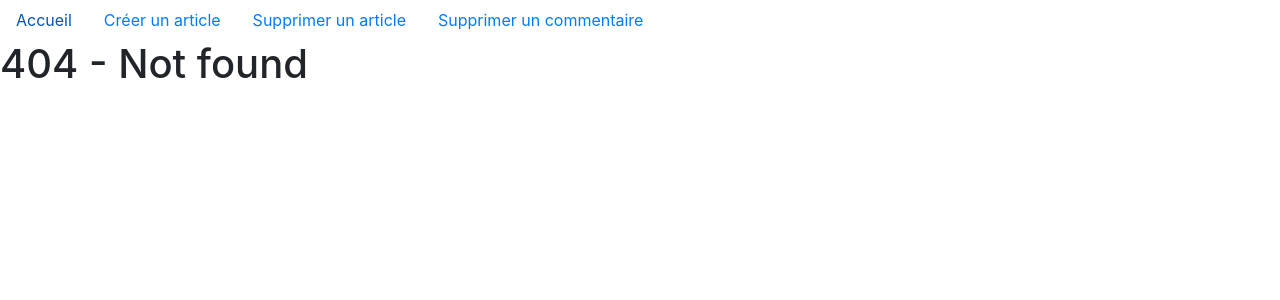
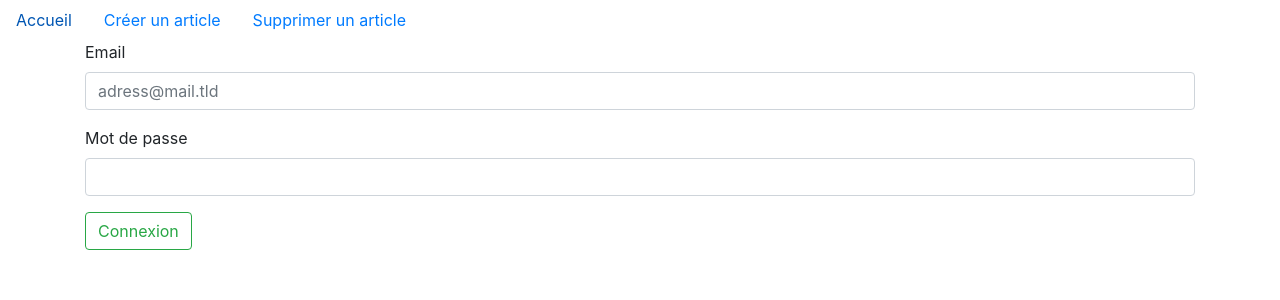
Before and after one commit to Syldariele/react, a React (Create React App) app: page /Signin in a window 1280 px wide. Before the commit this address had no page. Shown: the top 300 px of the page. Built offline with nearby package versions, Linux system fonts and the light colour scheme.

Commit message:
add Signin page

```diff
--- a/package.json
+++ b/package.json
@@ -9,6 +9,7 @@
     "react": "^16.13.1",
     "react-bootstrap": "^1.0.0",
     "react-dom": "^16.13.1",
+    "react-icons": "^3.9.0",
     "react-router-dom": "^5.1.2",
     "react-scripts": "3.4.1",
     "react-toastify": "^5.5.0"
--- a/src/App.js
+++ b/src/App.js
@@ -8,12 +8,11 @@ import {ToastContainer} from "react-toastify";
 import "react-toastify/dist/ReactToastify.min.css";
 
 import Navigation from "./components/Navigation";
-
+import Home from "./pages/Home";
+import Signin from "./pages/Signin";
 import CreateArticle from "./pages/CreatArticle";
 import DeleteArticle from "./pages/DeleteArticle";
-import Home from "./pages/Home";
 import NotFound from "./pages/NotFound";
-import DeleteComment from "./pages/DeleteComment";
 import ViewArticle from "./pages/ViewArticle";
 
 const App = () => {
@@ -22,10 +21,10 @@ const App = () => {
             <Navigation/>
             <Switch>
                 <Route exact path="/"          component={Home}/>
+                <Route exact path="/Signin"    component={Signin}/>
                 <Route path="/articles/create" component={CreateArticle}/>
                 <Route path="/articles/delete" component={DeleteArticle}/>
                 <Route path="/article/:id"     component={ViewArticle}/>
-                <Route path="/comments/delete" component={DeleteComment}/>
                 <Route path="*"                component={NotFound}/>
             </Switch>
             <ToastContainer/>
--- a/src/components/Navigation.js
+++ b/src/components/Navigation.js
@@ -20,11 +20,6 @@ const Navigation = () => {
                     Supprimer un article
                 </Nav.Link>
             </Nav.Item>
-            <Nav.Item>
-                <Nav.Link as={Link} to="/comments/delete" >
-                    Supprimer un commentaire
-                </Nav.Link>
-            </Nav.Item>
         </Nav>
     );
 };
--- /dev/null
+++ b/src/components/ViewComment.js
@@ -0,0 +1,63 @@
+import React from 'react';
+import { formatDate } from "../utils/date";
+import { ListGroup } from "react-bootstrap";
+import Button from 'react-bootstrap/Button';
+import { FaTrash } from 'react-icons/fa';
+import {toast} from "react-toastify";
+
+const ViewComment = ({ comment, onDelete }) => {
+    const { id, content, created_at, authorFirstname, authorLastname } = comment;
+
+    const handleClick = () => {
+        fetch('http://localhost:3001/api/comments/delete', {
+            method: "POST",
+            headers: {
+                'Content-Type': 'application/json',
+                'Accept': 'application/json',
+            },
+            body: JSON.stringify({
+                id,
+            }),
+        })
+            .then((result) => {
+                return result.json();
+            })
+            .then(({ status, extra }) => {
+                if (status === "OK") {
+                    onDelete(id);
+                    toast.success("Le commentaire a bien été supprimé");
+                }else {
+                    toast.error(
+                        <div>
+                            Oups... Nous avons eu une erreur ! <br/>
+                            {extra}
+                        </div>
+                    );
+                }
+            })
+            .catch((error) => {
+                toast.error("Oups... Nous avons eu une erreur !");
+            });
+    };
+    return (
+        <ListGroup.Item>
+            <p>
+                <Button
+                    variant="outline-danger"
+                    onClick={handleClick}
+                >
+                    <FaTrash/>
+                </Button>
+                &nbsp;
+                {content}
+            </p>
+            <small className="text-muted">
+                crée le&nbsp;
+                { formatDate(created_at)}&nbsp;
+                par {authorFirstname}&nbsp;{authorLastname}
+            </small>
+        </ListGroup.Item>
+    );
+};
+
+export default ViewComment;
--- a/src/components/ViewComments.js
+++ b/src/components/ViewComments.js
@@ -1,9 +1,8 @@
 import React, {useEffect, useState} from "react";
 import {toast} from "react-toastify";
-import Card from "react-bootstrap/Card";
-import {formatDate} from "../utils/date";
 import {ListGroup} from "react-bootstrap";
 import CreateComment from "../components/CreateComment";
+import ViewComment from "./ViewComment";
 
 
 const ViewComments = ({ article_id }) => {
@@ -33,23 +32,21 @@ const ViewComments = ({ article_id }) => {
       setComments(newComments);
     };
 
+    const handleDelete = (commentId) => {
+        const newComments = comments.filter((comment) => {
+            return comment.id !== commentId
+        });
+
+        setComments(newComments);
+    };
+
     const renderedComments = comments.map((comment) => {
-        const { id, content, created_at, authorFirstname, authorLastname } = comment;
         return (
-            <Card key={id}>
-                <Card.Body>
-                    <Card.Text>
-                        {content}
-                    </Card.Text>
-                </Card.Body>
-                <Card.Footer>
-                    <small className="text-muted">
-                        crée le&nbsp;
-                        { formatDate(created_at)}&nbsp;
-                        par {authorFirstname}&nbsp;{authorLastname}
-                    </small>
-                </Card.Footer>
-            </Card>
+            <ViewComment
+                key={comment.id}
+                comment={comment}
+                onDelete={handleDelete}
+            />
         );
     });
 
--- a/src/pages/DeleteComment.js
+++ /dev/null
@@ -1,74 +0,0 @@
-import React, { useState } from 'react';
-
-import Container from 'react-bootstrap/Container';
-import Form from 'react-bootstrap/Form';
-import Button from 'react-bootstrap/Button';
-import {toast} from "react-toastify";
-
-const DeleteComment = () => {
-    const [id, setId] = useState("");
-
-    const handleSubmit = (event) => {
-        event.preventDefault();
-
-        fetch('http://localhost:3001/api/comments/delete', {
-            method: "POST",
-            headers: {
-                'Content-Type': 'application/json',
-                'Accept': 'application/json',
-            },
-            body: JSON.stringify({
-                id,
-            }),
-        })
-            .then((result) => {
-                return result.json();
-            })
-            .then(({ status, extra }) => {
-                if (status === "OK") {
-                    setId("");
-                    toast.success("Le commentaire a bien été supprimé");
-                }else {
-                    toast.error(
-                        <div>
-                            Oups... Nous avons eu une erreur ! <br/>
-                            {extra}
-                        </div>
-                    );
-                }
-            })
-            .catch((error) => {
-                toast.error("Oups... Nous avons eu une erreur !");
-            });
-    };
-
-    const handleChange = (event) => {
-
-        switch (event.target.name) {
-            case "id":
-                setId(event.target.value);
-                break;
-            // no default
-        }
-    };
-
-    return (
-        <Container>
-            <Form onSubmit={handleSubmit}>
-                <Form.Group controlId="comment.id">
-                    <Form.Label>ID du commentaire</Form.Label>
-                    <Form.Control
-                        type="number"
-                        name="id"
-                        onChange={handleChange}
-                        value={id}
-                        placeholder="Supprime le commentaire"
-                    />
-                </Form.Group>
-                <Button type="submit">Supprime le commentaire</Button>
-            </Form>
-        </Container>
-    );
-};
-
-export default DeleteComment;
--- /dev/null
+++ b/src/pages/Signin.js
@@ -0,0 +1,56 @@
+import React, { useState } from 'react';
+
+import Container from 'react-bootstrap/Container';
+import Form from 'react-bootstrap/Form';
+import Button from 'react-bootstrap/Button';
+
+const Signin = () => {
+    const [ email, setEmail ] = useState("");
+    const [ password, setPassword ] = useState("");
+
+    const handleChange = (event) => {
+        const { name, value } = event.target;
+
+        switch (name) {
+        case "email":
+            setEmail(value);
+            break;
+        case "password":
+            setPassword(value);
+            break;
+            // no default
+        }
+    };
+
+    const handleSubmit = (event) => {
+        event.preventDefault();
+    };
+    return(
+        <Container>
+            <Form onSubmit={handleSubmit}>
+                <Form.Group controlId="Signin.email">
+                    <Form.Label>Email</Form.Label>
+                    <Form.Control
+                        type="email"
+                        name="email"
+                        value={email}
+                        onChange={handleChange}
+                        placeholder="adress@mail.tld"
+                    />
+                </Form.Group>
+                <Form.Group controlId="Signin.password">
+                    <Form.Label>Mot de passe</Form.Label>
+                    <Form.Control
+                        type="password"
+                        name="password"
+                        value={password}
+                        onChange={handleChange}
+                    />
+                </Form.Group>
+            <Button variant="outline-success" type="submit">Connexion</Button>
+            </Form>
+        </Container>
+    );
+};
+
+export default Signin;
```
Also changed, not shown: 1 other file (tests, documents, lock files or other folders).
